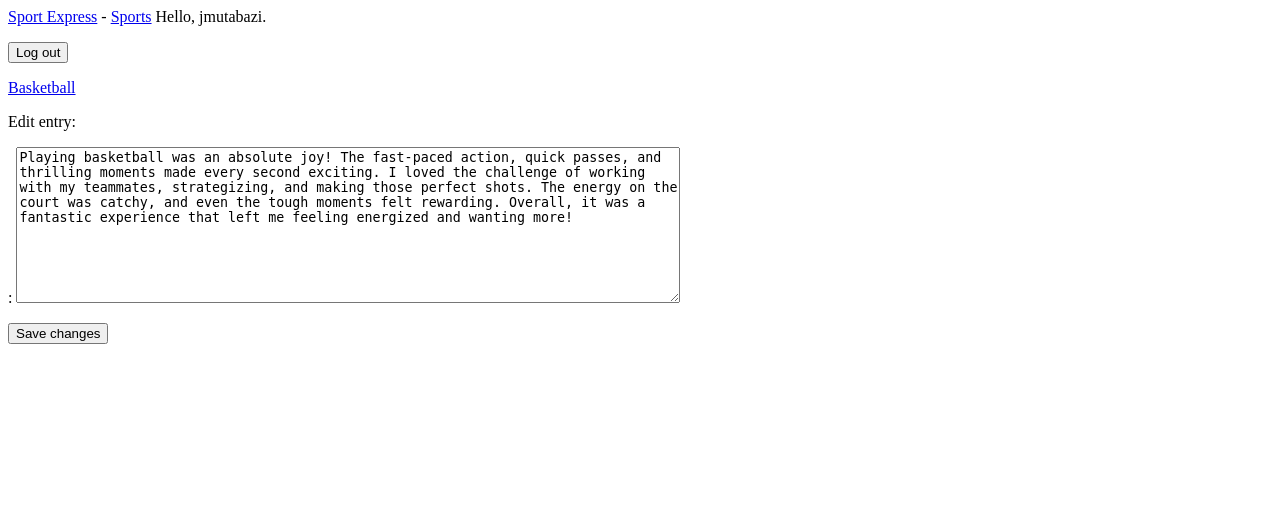
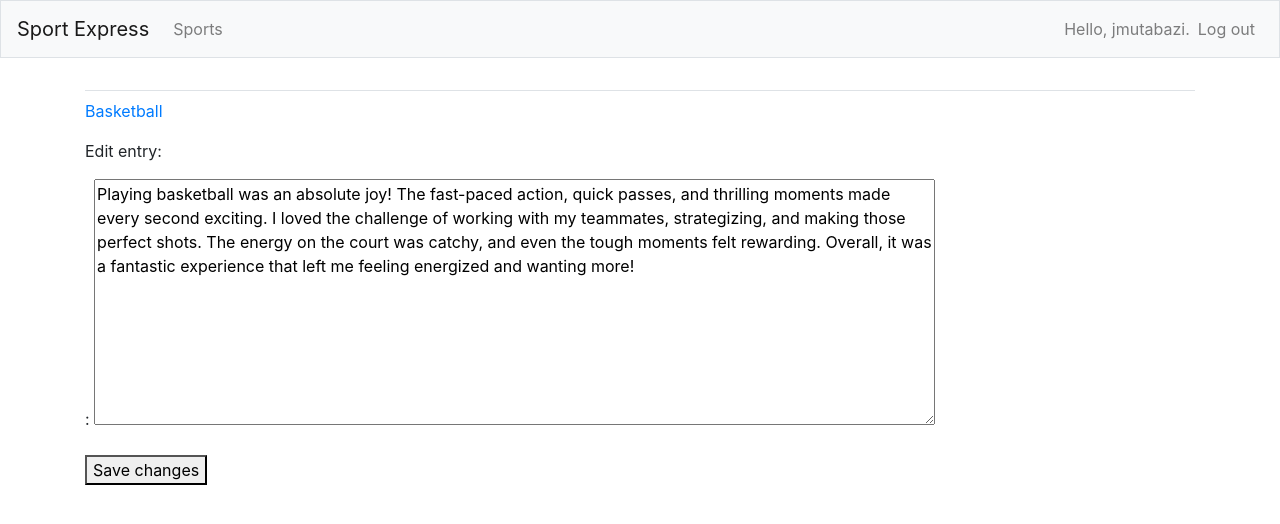
Before and after one commit to Eben-123/SportExpress, a Django app: page /edit_entry/1/ in a window 1280 px wide. Shown: the top 524 px of the page. Run offline with Django 5.2, Linux system fonts and the light colour scheme; a user stored in the database is signed in; data comes from the database, SQL or seed files in the repository; some libraries are stand-ins or nearby versions.

Commit message:
Style base.html
- We used bootstrap4 to style the base.html file

```diff
--- a/sport_tracker/templates/sport_tracker/base.html
+++ b/sport_tracker/templates/sport_tracker/base.html
@@ -1,16 +1,63 @@
-<p>
-    <a href="{% url 'sport_tracker:index' %}">Sport Express</a> -
-    <a href="{% url 'sport_tracker:sports' %}">Sports</a>
-    {% if user.is_authenticated %}
-      Hello, {{ user.username }}.
-      <form method="post" action="{% url 'users:logout' %}" class="d-inline">
-        {% csrf_token %}
-        <button class="btn btn-outline-light" type="submit">Log out</button>
-      </form>
-    {% else %}
-      <a href="{% url 'users:register' %}">Register</a> -
-      <a href="{% url 'users:login' %}">Log in</a>
-    {% endif %}
-</p>
+{% load bootstrap4 %}
 
-{% block content %}{% endblock content %}
+<!DOCTYPE html>
+<html lang="en">
+<head>
+  <meta charset="UTF-8">
+  <meta name="viewport" content="width=device-width, initial-scale=1, shrink-to-fit=no">
+  <title>Sport Express</title>
+
+  {% bootstrap_css %}
+  {% bootstrap_javascript jquery='full' %}
+
+</head>
+<body>
+
+  <nav class="navbar navbar-expand-md navbar-light bg-light mb-4 border">
+
+    <a class="navbar-brand" href="{% url 'sport_tracker:index' %}">
+      Sport Express
+    </a>
+
+    <button class="navbar-toggler" type="button" data--toggle="collapse"
+          data-target="#navbarCollapse" aria-controls="navbarCollapse"
+          aria-expanded="false" aria-label="Toggle navigation">
+        <span class="navbar-toggler-icon"></span></button>
+        <div class="collapse navbar-collapse" id="navbarCollapse">
+          <ul class="navbar-nav mr-auto">
+            <li class="nav-item">
+              <a class="nav-link" href="{% url 'sport_tracker:sports' %}">Sports</a>
+            </li>
+          </ul>
+          <ul class="navbar-nav ml-auto">
+            {% if user.is_authenticated %}
+              <li class="nav-item">
+                <span class="navbar-text">Hello, {{ user.username }}.</span>
+              </li>
+              <li class="nav-item">
+                <a class="nav-link" href="{% url 'users:logout' %}">Log out</a>
+              </li>
+
+            {% else %}
+              <li class="nav-item">
+                <a class="nav-link" href="{% url 'users:register' %}">Register</a>
+              </li>
+              <li class="nav-item">
+                <a class="nav-link" href="{% url 'users:login' %}">Log in</a>
+              </li>
+
+            {% endif %}
+          </ul>
+        </div>
+  </nav>
+
+  <main role="main" class="container">
+    <div class="pb-2 mb-2 border-bottom">
+      {% block page_header %}{% endblock page_header %}
+    </div>
+    <div>
+      {% block content %}{% endblock content %}
+    </div>
+  </main>
+</body>
+</html>
```
